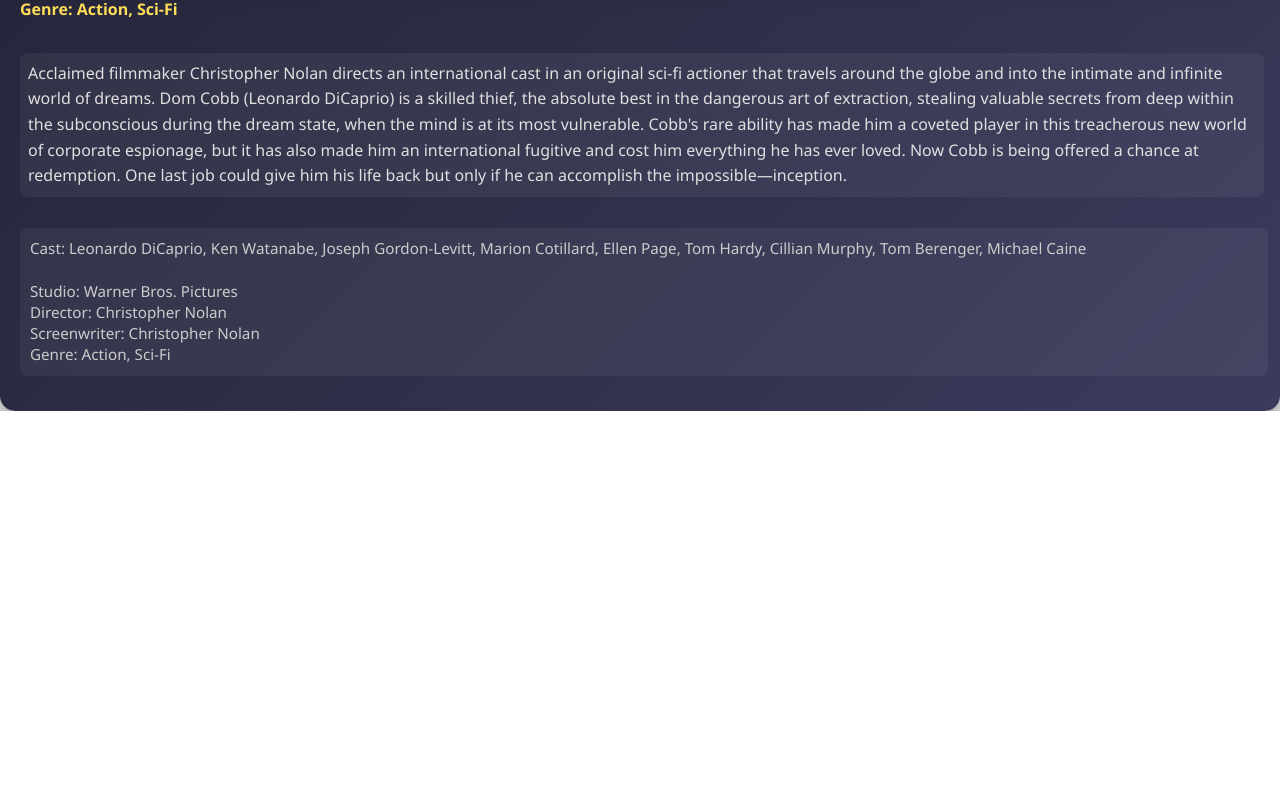
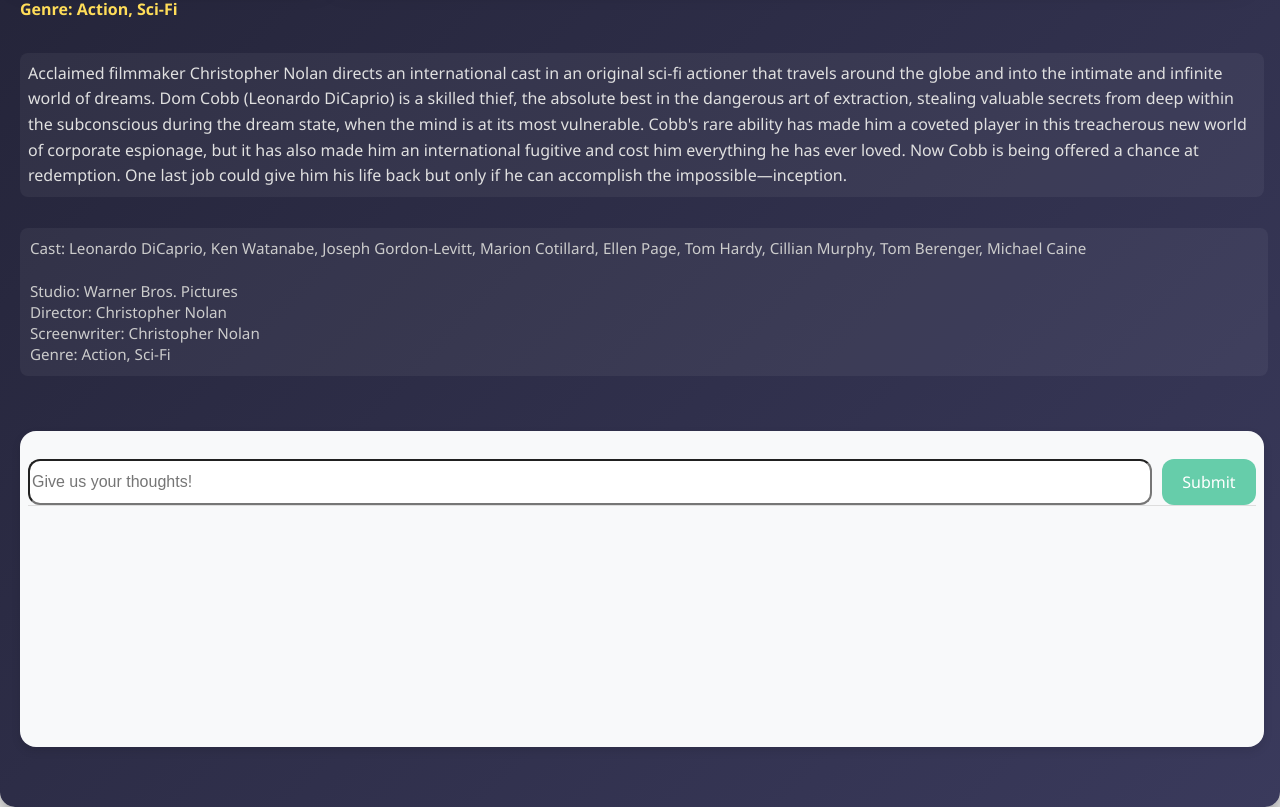
Before and after one commit to ling027/csc47300-team-spider, a React (Vite) app in the folder Movie_Rating_app/: page /inception in a window 1280 px wide. Shown: the part 672-1479 px from the top of the page. Before the commit the page ends 1083 px from the top, so only its background shows below. Built offline with nearby package versions, Linux system fonts and the light colour scheme.

Commit message:
added comment section to movie detail page

```diff
--- a/Movie_Rating_app/src/view/Component/MovieDetailCard/MovieDetail.jsx
+++ b/Movie_Rating_app/src/view/Component/MovieDetailCard/MovieDetail.jsx
@@ -22,6 +22,18 @@
             <p className="Genre-Container">Genre: {genre}</p>
             <p className="description">{description}</p>
             <p className="Team-infor">{casts}</p>
+
+            <section className="comment-container">
+                <section className="comment-section">
+                    <input name="Message" placeholder="Give us your thoughts!" className="comment" required/>
+                    <button className="comment-btn" type="submit" >
+                    Submit
+                    </button>
+                </section>
+                <section className="comments">
+
+                </section>
+            </section>
         </div>
 
 
--- a/Movie_Rating_app/src/view/Component/MovieDetailCard/MovieDetailCard.css
+++ b/Movie_Rating_app/src/view/Component/MovieDetailCard/MovieDetailCard.css
@@ -80,3 +80,58 @@
     max-width: 90%;
   }
 }
+
+.comment-container {
+  display: flex;
+  flex-direction: column;
+  align-items: center;
+  width: 99%;
+  margin: 40px auto;
+  background-color: #f8f9fa;
+  border-radius: 16px;
+  padding:8px;
+  box-shadow: 0 4px 10px rgba(0,0,0,0.1);
+  height:300px;
+}
+
+
+.comment-section {
+  display: flex;
+  width: 100%;
+  gap: 10px;
+  margin-top: 20px;
+}
+
+.comment {
+  width:100%;
+  border-radius: 12px;
+  font-size: 1rem;
+  outline: none;
+}
+
+.comment:focus {
+  border-color: #007bff;
+  box-shadow: 0 0 6px rgba(0,123,255,0.2);
+}
+
+.comment-btn {
+  padding: 12px 20px;
+  background-color: mediumaquamarine;
+  color: white;
+  border: none;
+  border-radius: 12px;
+
+}
+
+.comment-btn:hover {
+  background-color: #0056b3;
+}
+
+.comments {
+  width: 100%;
+  display: flex;
+  flex-direction: column;
+  gap: 12px;
+  padding-top: 10px;
+  border-top: 1px solid #ddd;
+}
```
